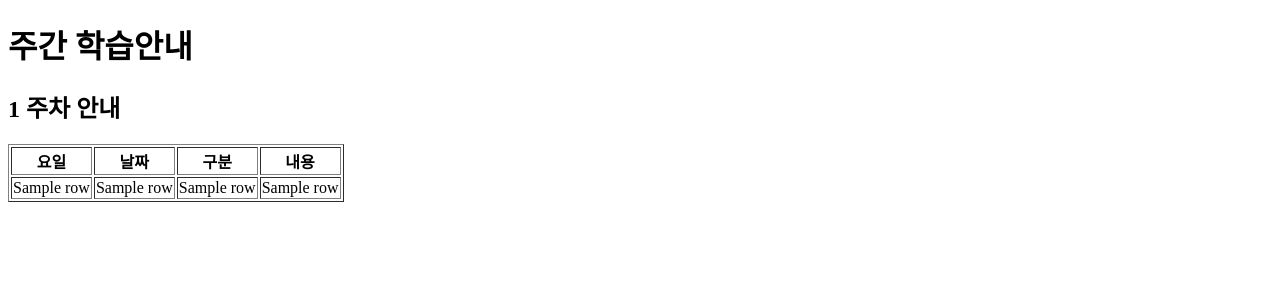
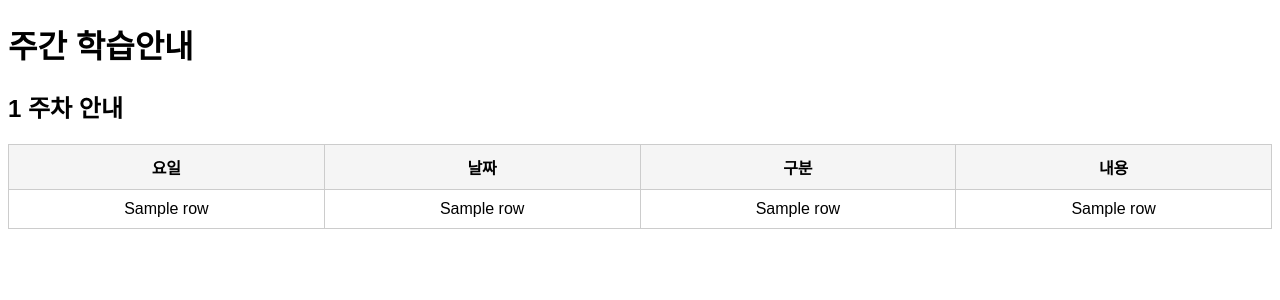
Before and after one commit to park0119HJ/weekly-reminder-app, a Flask app: template templates/parent_view.html in a window 1280 px wide. Shown: the top 300 px of the page. Run offline with Flask 3, Linux system fonts and the light colour scheme; the template is opened without the code that fills it: most values are stand-ins (such as "Sample title", 1, 10 or a date in 2020).

Commit message:
최종 완료: parent_view.html 학부모 보기용 추가

```diff
--- a/templates/parent_view.html
+++ b/templates/parent_view.html
@@ -3,13 +3,19 @@
 <head>
     <meta charset="UTF-8">
     <title>학부모 보기 화면</title>
+    <style>
+        body { font-family: Arial, sans-serif; }
+        table { border-collapse: collapse; width: 100%; }
+        th, td { border: 1px solid #ccc; padding: 10px; text-align: center; }
+        th { background-color: #f5f5f5; }
+    </style>
 </head>
 <body>
     <h1>주간 학습안내</h1>
 
     {% if rows %}
         <h2>{{ rows[0][0] }} 주차 안내</h2>
-        <table border="1">
+        <table>
             <tr>
                 <th>요일</th>
                 <th>날짜</th>
```
